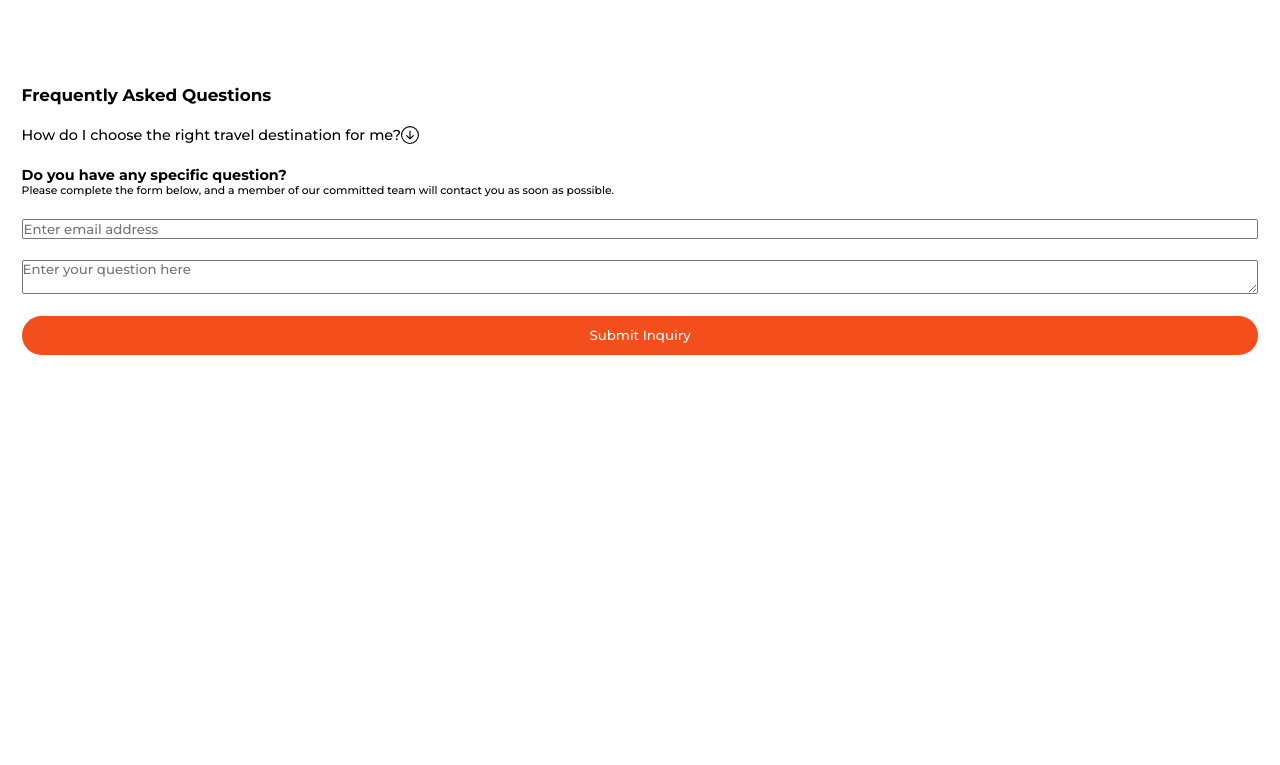
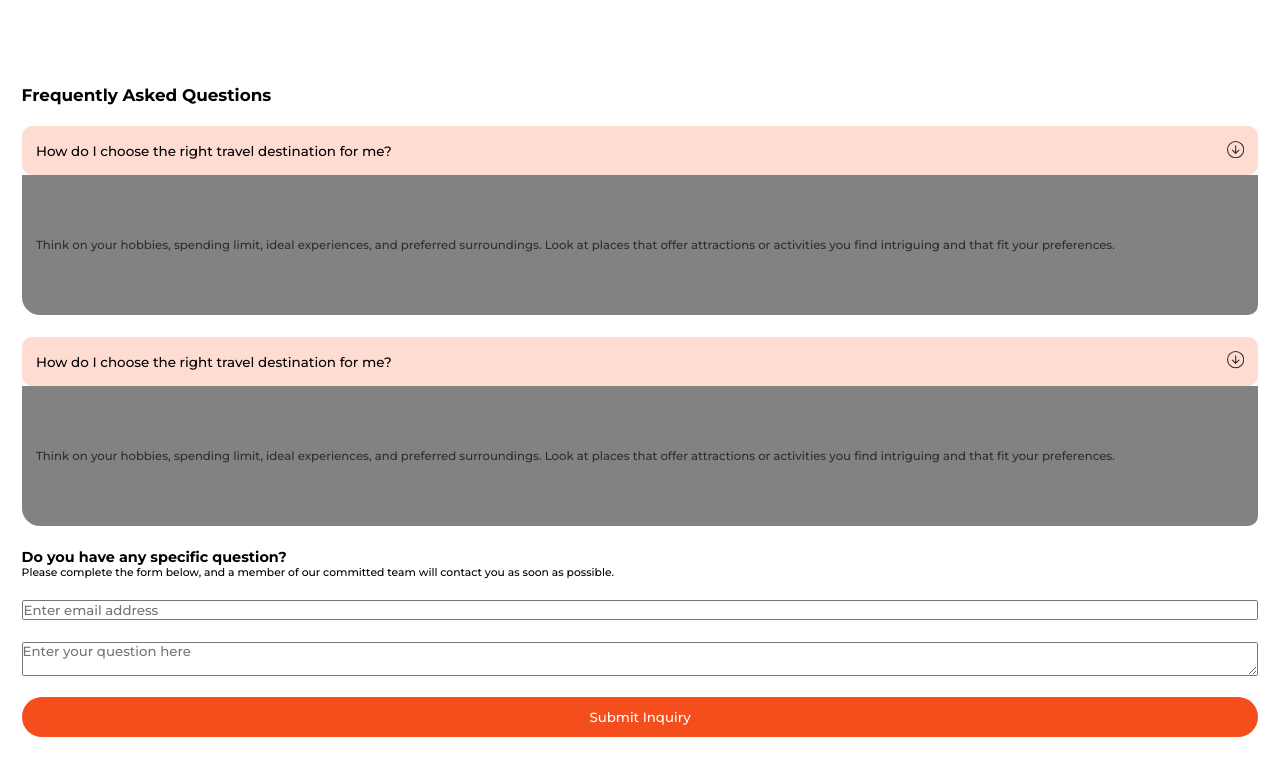
Before and after one commit to Chuma-rxt/TravelProject, a React (Vite) app: page / in a window 1280 px wide. Shown: the part 6236-7001 px from the top of the page. Before the commit the page ends 6620 px from the top, so only its background shows below. Built offline with nearby package versions, Linux system fonts and the light colour scheme.

Commit message:
styling accordion

```diff
--- a/src/Components/Questions/Accordion.jsx
+++ b/src/Components/Questions/Accordion.jsx
@@ -9,10 +9,15 @@ const Accordion = () => {
     <div className='accordionContainer'>
       <span className='title flex'>
           How do I choose the right travel destination for me?
-
+          <span>
           <BsArrowDownCircle className='icon' />
-
+          </span>
       </span>
+      <p className='description'>
+       Think on your hobbies, spending limit, ideal experiences,
+       and preferred surroundings. Look at places that offer
+       attractions or activities you find intriguing and that fit your preferences.
+      </p>
     </div>
   )
 }
--- a/src/Components/Questions/Questions.jsx
+++ b/src/Components/Questions/Questions.jsx
@@ -1,5 +1,6 @@
 import React from 'react'
 import './Questions.css'
+import './Questions.scss'
 import Accordion from './Accordion';
 
 const Questions = () => {
@@ -9,7 +10,10 @@ const Questions = () => {
         <h3>Frequently Asked Questions</h3>
       </div>
       <div className='secContainer grid'>
-        <div className='accordion grid'><Accordion /></div>
+        <div className='accordion grid'>
+          <Accordion />
+          <Accordion />
+        </div>
 
         <div className='form'>
           <div className='secHeading'>
--- a/src/Components/Questions/Questions.scss
+++ b/src/Components/Questions/Questions.scss
@@ -10,6 +10,7 @@ root{
   --primaryColor: hsl(14, 90%, 53%);
   --primaryColorLight: hsl(14, 96%, 91%);
   --bgColor: hsl(0, 0%, 100%);
+//   --cardColor: hsl(14, 90%, 53%);
   --formColor: hsl(20, 42%, 87%);
   --whiteColor: hsl(0, 0%, 100%);
   --blackColor: hsl(0, 0%, 18%);
@@ -28,3 +29,47 @@ root{
   --borderRadiud: 3rem;
 
 }
+
+.accordionContainer{
+    .title{
+        font-size: var(--normalFontSize);
+        align-items: center;
+        padding: 1rem;
+        border-radius: 10px;
+        justify-content: space-between;
+        background: var(--primaryColorLight);
+
+        span {
+            cursor: pointer;
+            .icon{
+                font-size: 1.2rem;
+                color: var(--blackColor);
+            }
+        }
+    }
+
+    .description{
+        font-size: var(--smallFontSize);
+        display: flex;
+        align-items: center;
+        line-height: 20px;
+        white-space: pre-line;
+        height: 140px;
+        transition: all .3s ease-in-out;
+        opacity: 1;
+        padding: 0 1rem;
+        background: var(--greyText);
+        border-radius: 0 0 10px 18px;
+        color: var(--blackColor);
+    }
+
+    .show {
+        height: 140px;
+        opacity: 1;
+    }
+    .activeTitle{
+        background: var(--primaryColorLight);
+        border-radius: 10px 10px 0 0;
+    }
+
+}
```
